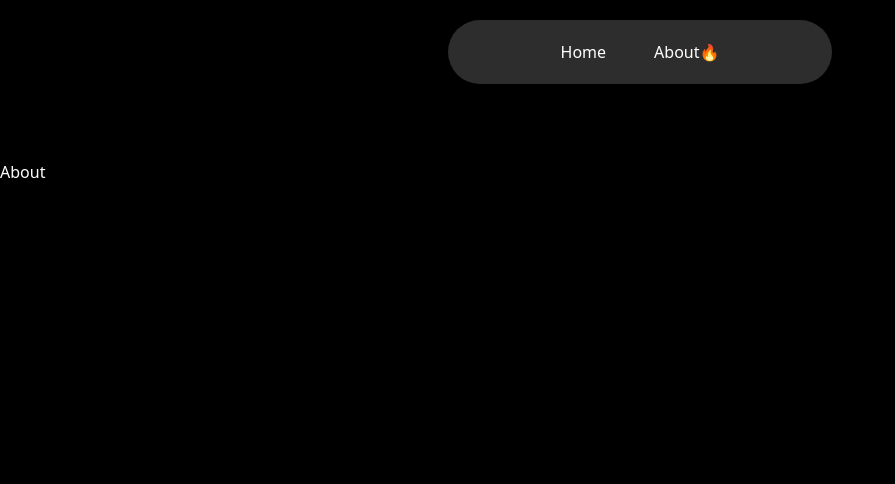
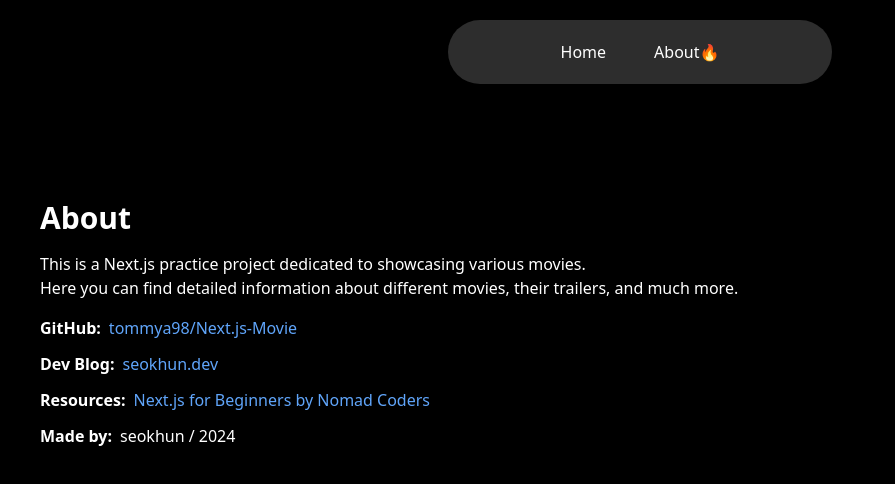
Before and after one commit to tommya98/Next.js-Movie, a Next.js app: page /about in a window 1280 px wide. Shown: the top 484 px of the page, without its empty margins (0-895 px from the left). Built offline with nearby package versions, Linux system fonts and the light colour scheme.

Commit message:
FEAT: About 페이지 내용 추가

```diff
--- a/app/about/page.tsx
+++ b/app/about/page.tsx
@@ -3,5 +3,49 @@ export const metadata = {
 };
 
 export default function About() {
-  return <div>About</div>;
+  return (
+    <div className="min-h-screen bg-black text-white p-10">
+      <h1 className="text-3xl font-bold mb-4">About</h1>
+      <p className="mb-4">
+        This is a Next.js practice project dedicated to showcasing various
+        movies.
+        <br />
+        Here you can find detailed information about different movies, their
+        trailers, and much more.
+      </p>
+      <div className="space-y-3">
+        <div>
+          <span className="font-bold">GitHub:</span>
+          <a
+            href="https://github.com/tommya98/Next.js-Movie"
+            className="text-blue-400 hover:text-blue-300 ml-2"
+          >
+            tommya98/Next.js-Movie
+          </a>
+        </div>
+        <div>
+          <span className="font-bold">Dev Blog:</span>
+          <a
+            href="https://seokhun.dev"
+            className="text-blue-400 hover:text-blue-300 ml-2"
+          >
+            seokhun.dev
+          </a>
+        </div>
+        <div>
+          <span className="font-bold">Resources:</span>
+          <a
+            href="https://nomadcoders.co/nextjs-for-beginners"
+            className="text-blue-400 hover:text-blue-300 ml-2"
+          >
+            Next.js for Beginners by Nomad Coders
+          </a>
+        </div>
+        <div>
+          <span className="font-bold">Made by:</span>
+          <span className="ml-2">seokhun / 2024</span>
+        </div>
+      </div>
+    </div>
+  );
 }
```
